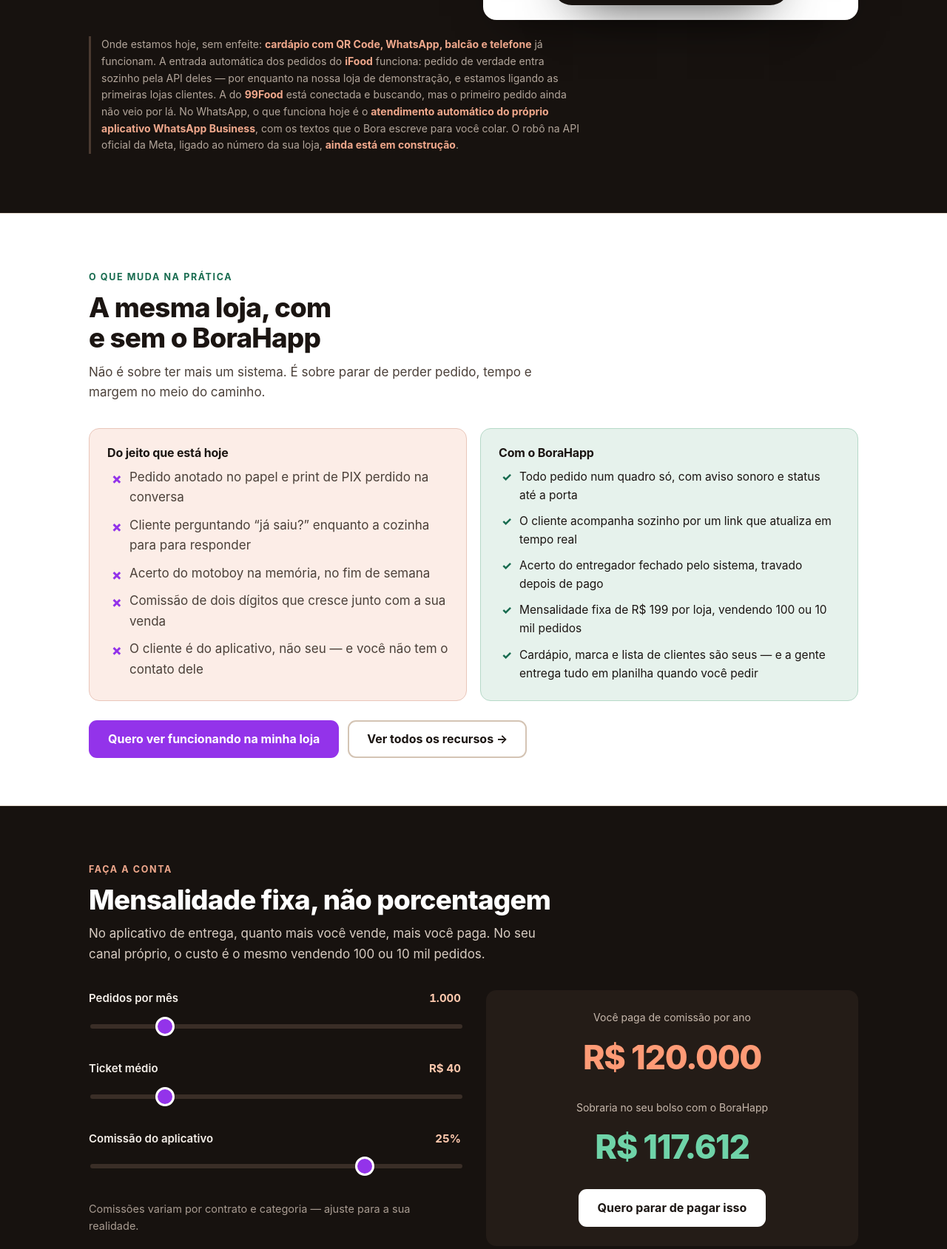
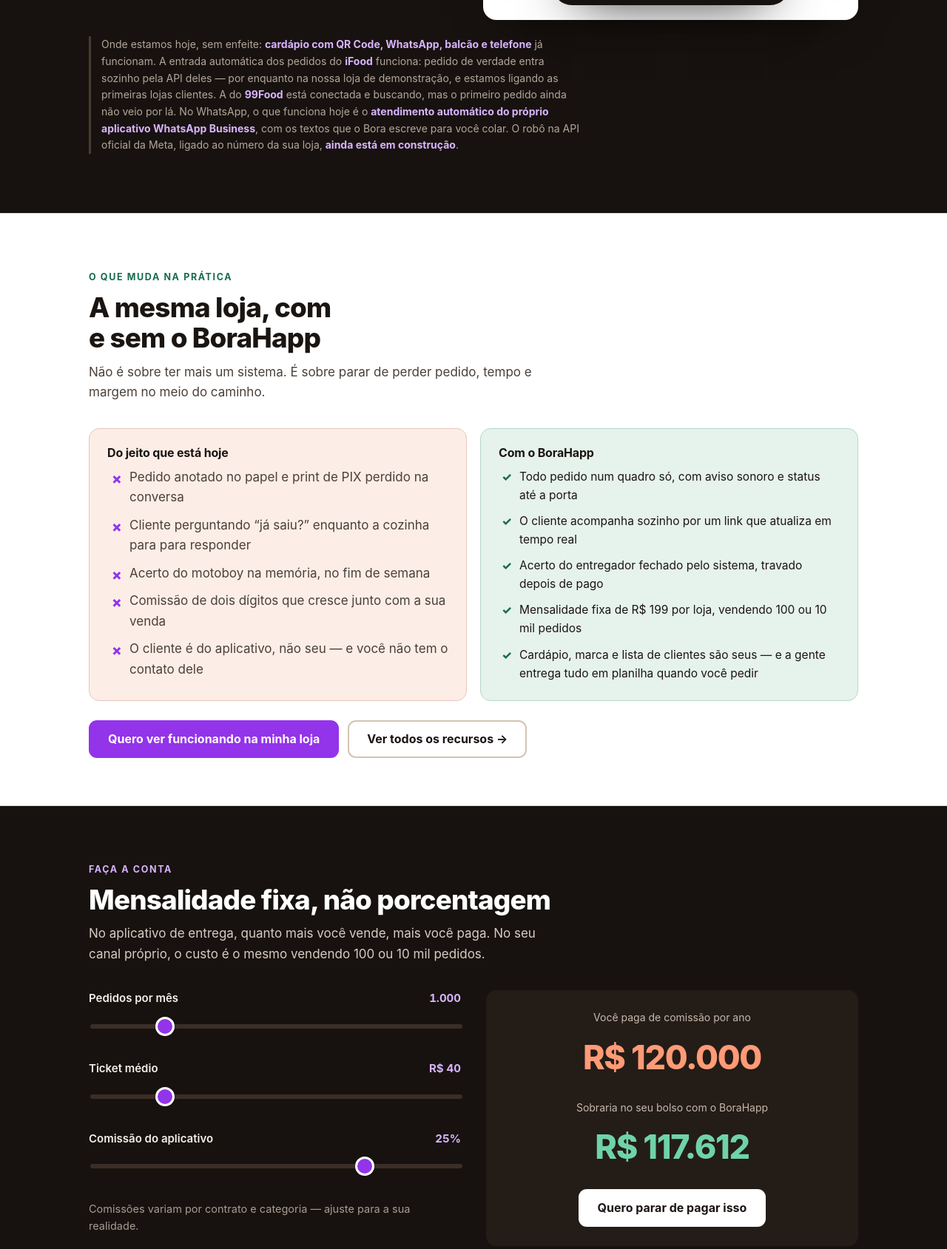
Before and after one commit to AppBora/infra_bora, a plain HTML site: page bora-landing/index.html in a window 1280 px wide. Shown: the part 2093-3782 px from the top of the page at 74% size. Drawn offline with Linux system fonts and the light colour scheme.

Commit message:
O deploy, o Caddy e a paleta da landing
DEPLOY DA API
- O portao dos Termos anunciava medir "a pagina publicada" e media o ARQUIVO DO
  CHECKOUT. A landing e publicada a parte (o proprio deploy-frontend.sh registra
  isso), entao o arquivo do disco pode estar adiantado ou atrasado em relacao ao
  que o lojista le -- e o aceite de cada loja aponta para a data do codigo. Agora
  o passo confere TAMBEM a pagina no ar, por HTTP. Conferido hoje: codigo,
  checkout e pagina dizem 2026-10-04.
- Com um `api-anterior` sobrando, o `docker rename` falhava com `set -e`, o
  script caia no rollback, e o rollback apagava o container BOM e subia o
  sobrado: producao voltava DOIS deploys, em silencio. A sobra agora e removida
  com `-f` ANTES do rename, e o script AVISA que ela existia -- sobra significa
  deploy anterior que nao terminou. A limpeza do passo 9 tambem ganhou o `-f`,
  que era o que deixava a sobra nascer.

CADDY
- O `.git` do painel era servido inteiro pela internet. Medido com curl no site
  no ar AGORA: /.git/config 200 (300 bytes, com o endereco do remote),
  /.git/index 200 (5307 bytes, lista todo caminho versionado) e /.git/logs/HEAD
  200 (572 bytes, nome e e-mail de quem commitou). A regra e por PREFIXO DE
  PONTO, nao pelo nome ".git", para valer para o proximo .env que aparecer ali.
  O /.well-known/ fica de fora, senao a renovacao do HTTPS quebra.
  Ensaiado num Caddy local com a MESMA imagem do servidor: .git 404, well-known
  200, resto 200. O `hide .*` que eu tinha posto primeiro derrubava o
  well-known; por isso a lista e nominal.
  ATENCAO: isto ainda NAO esta no ar -- falta aplicar no servidor.

LANDING
- O comentario do topo dizia "Paleta: laranja" e "o roxo fica no painel", treze
  linhas acima do `--brasa: #9333EA`. Foi acreditando nele que quatro acentos
  laranja sobreviveram a troca da cor.
- Os quatro acentos: tres eram IDENTIDADE e viram roxo claro (10,51:1 sobre o
  carvao); o quarto e o "voce paga de comissao por ano" e FICA quente, porque
  pintar de roxo faria a cor da marca marcar o cenario ruim.

Co-Authored-By: Claude Opus 5 <noreply@anthropic.com>

```diff
--- a/bora-landing/assets/site.css
+++ b/bora-landing/assets/site.css
@@ -1,8 +1,15 @@
 /* BoraHapp — site institucional
    Sem fonte externa e sem framework de propósito: o público abre no 4G do interior,
    e cada requisição a mais é meio segundo de espera antes do primeiro texto aparecer.
-   Paleta: laranja (comida, urgência) + verde (dinheiro, economia). O roxo do produto
-   fica no painel — aqui ele competia com o preço na hora da decisão. */
+
+   PALETA: roxo (a marca, desde 29/10/2026) + verde (dinheiro, economia) + um quente que
+   NÃO é marca, só alerta. Este comentário dizia "laranja (comida, urgência)" e que "o roxo
+   fica no painel" — treze linhas abaixo do `--brasa: #9333EA`. Comentário que desmente o
+   código é pior que comentário nenhum: quem for mexer aqui acredita nele, e foi assim que
+   quatro acentos laranja sobreviveram à troca da cor da marca.
+
+   Quem escolhe a cor de cada coisa são os tokens do `:root` logo abaixo, e a regra é:
+   `--brasa` é identidade, `--alerta` é o cenário ruim, `--verde` é o dinheiro que sobra. */
 
 :root {
   --papel: #FBF7F3;
@@ -28,6 +35,14 @@
      ganham cor propria, com os valores que o laranja tinha. */
   --alerta: #B03D1E;
   --alerta-fraca: #FCEDE7;
+  /* O mesmo alerta, para o fundo escuro: #B03D1E sobre o carvão fica ilegível (o escuro sobre o
+     escuro). Este tom dá 9,03:1 sobre o `--carvao`. */
+  --alerta-clara: #FF9B76;
+
+  /* A marca sobre o fundo escuro. O #9333EA dá 3,36:1 sobre o carvão e reprova; este dá 10,51:1.
+     É o mesmo papel que o `--brasa-esc` faz no claro: a cor da marca, no tom que aquele fundo
+     aceita. */
+  --brasa-clara: #D8B4FE;
 
   --verde: #176B4F;
   --verde-fraco: #E6F2EC;
@@ -129,7 +144,9 @@ section.clara { background: var(--branco); border-top: 1px solid var(--linha); b
 section.escura { background: var(--carvao); color: #F5EFE9; }
 section.escura h2, section.escura h3 { color: #fff; }
 section.escura .apoio, section.escura p { color: #D8CCC2; }
-section.escura .kicker { color: #F0A88C; }
+/* O "chapéu" de cada seção escura é IDENTIDADE, e por isso veste a marca. Ficou laranja na troca
+   de 29/10 porque a cor estava escrita à mão aqui, e não no token. */
+section.escura .kicker { color: var(--brasa-clara); }
 
 .cabeca { max-width: 640px; margin-bottom: 34px; }
 .cabeca p { margin-top: 12px; }
@@ -223,7 +240,8 @@ section.escura .kicker { color: #F0A88C; }
 .calc { display: grid; grid-template-columns: 1fr 1fr; gap: 34px; align-items: center; margin-top: 30px; }
 .controle { margin-bottom: 22px; }
 .controle label { display: flex; justify-content: space-between; font-size: 15px; font-weight: 600; margin-bottom: 8px; }
-.controle b { color: #FFC9AE; font-variant-numeric: tabular-nums; }
+/* O número que o visitante move no controle da calculadora: identidade, não alerta. */
+.controle b { color: var(--brasa-clara); font-variant-numeric: tabular-nums; }
 input[type=range] {
   width: 100%; height: 30px; -webkit-appearance: none; appearance: none; background: transparent; cursor: pointer;
 }
@@ -239,7 +257,11 @@ input[type=range]::-moz-range-thumb {
 .resultado { background: var(--carvao-2); border-radius: var(--raio); padding: 26px; text-align: center; }
 .resultado .rot { font-size: 14px; color: #C7B8AC; }
 .resultado .grande { font-size: clamp(2rem, 6vw, 2.8rem); font-weight: 800; letter-spacing: -.03em; margin: 6px 0 20px; }
-.resultado .perda { color: #FF9B76; }
+/* ESTE FICA QUENTE, de propósito: é "você paga de comissão por ano", o lado ruim da conta, e faz
+   par com o verde do que sobraria. Pintar de roxo faria a cor da MARCA marcar justamente o
+   cenário que o site existe para o lojista abandonar -- a mesma razão da etiqueta pendente e do
+   selo "em obra". O que muda é só o token: o valor é o mesmo de antes. */
+.resultado .perda { color: var(--alerta-clara); }
 .resultado .ganho { color: #6FD3A8; }
 
 /* ---------------- preço ---------------- */
@@ -481,7 +503,8 @@ footer.rodape a:hover { color: #fff; text-decoration: underline; }
   margin-top: 22px; font-size: 14px; color: #B3A69B; border-left: 3px solid #4A3A30;
   padding-left: 14px; max-width: 76ch;
 }
-.nota-demo b { color: #F0A88C; }
+/* Os nomes dos canais na nota de "onde estamos hoje": destaque de identidade. */
+.nota-demo b { color: var(--brasa-clara); }
 
 /* ---------------- entrada ao rolar ---------------- */
 html.js .revela { opacity: 0; transform: translateY(18px); transition: opacity .6s ease, transform .6s cubic-bezier(.2,.8,.3,1); }
```
Also changed, not shown: 3 other files.
